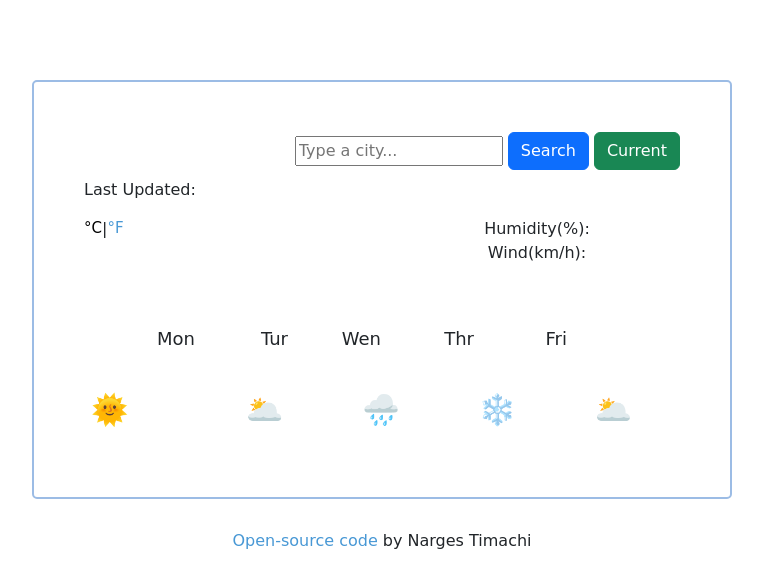
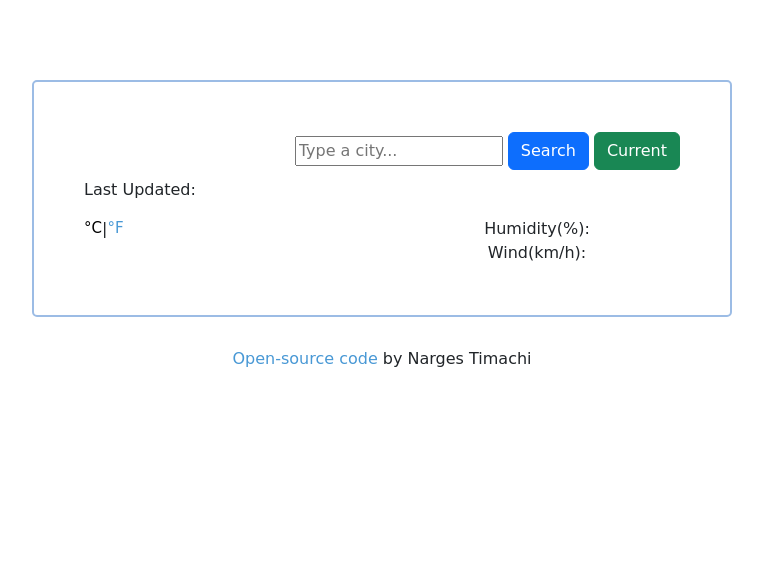
Before and after one commit to Narges1374/Weather, a plain HTML site: page index.html in a window 1280 px wide. Shown: the whole page, without its empty margins (258-1021 px from the left). Drawn offline with nearby package versions, Linux system fonts and the light colour scheme; no server answers; a web font is replaced by a local one.

Commit message:
delete additional parts

```diff
--- a/index.html
+++ b/index.html
@@ -56,42 +56,6 @@
           </div>
         </div>
 
-        <div class="row days">
-          <div class="col-2">
-            Mon
-          </div>
-          <div class="col-2">
-            Tur
-          </div>
-          <div class="col-2 ">
-            Wen
-          </div>
-          <div class="col-2 ">
-            Thr
-          </div>
-          <div class="col-2">
-            Fri
-          </div>
-        </div>
-        <div class="row emojies">
-          <div class="col-3 emoji">
-            🌞
-          </div>
-
-          <div class="col emoji">
-            🌥️
-          </div>
-          <div class="col emoji">
-            🌧️
-          </div>
-
-          <div class="col emoji">
-            ❄️
-          </div>
-          <div class="col emoji">
-            🌥️
-          </div>
-        </div>
 
       </div>
       <footer>
--- a/src/styles.css
+++ b/src/styles.css
@@ -86,14 +86,3 @@ li:first-letter {
   margin-top: 15px;
   text-align: center
 }
-
-
-.col-2 {
-}
-.col-3 {
-}
-
-.col-1 {
-}
-.row-cols-md-6 {
-}
```
